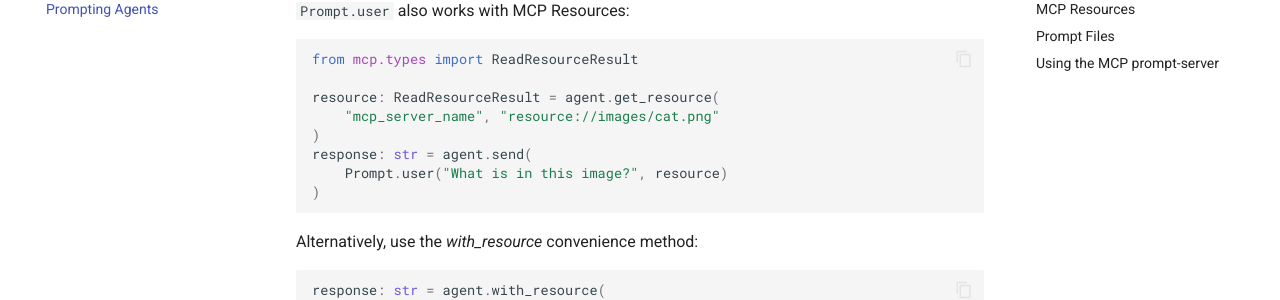
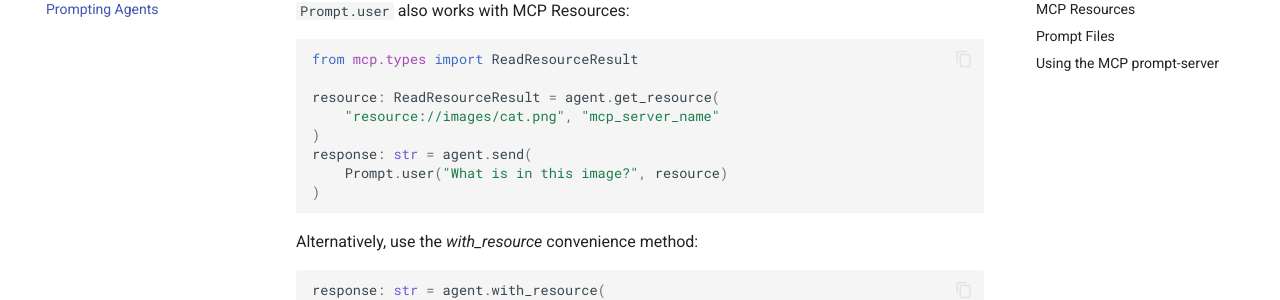
Before and after one commit to evalstate/fast-agent-docs, an MkDocs documentation site: the page built from docs/agents/prompting.md, in a window 1280 px wide and 900 px high, scrolled down 1376 px. Shown: the part 153-453 px from the top of the window. Built offline with MkDocs 1.6.1 and Material for MkDocs 9.7.7, drawn with Linux system fonts in a browser that asks for light colours; comment, search, counter and statistics services are not loaded.

```diff
--- a/docs/agents/prompting.md
+++ b/docs/agents/prompting.md
@@ -66,7 +66,7 @@ response: str = agent.send(first_message)
 from mcp.types import ReadResourceResult
 
 resource: ReadResourceResult = agent.get_resource(
-    "mcp_server_name", "resource://images/cat.png"
+    "resource://images/cat.png", "mcp_server_name"
 )
 response: str = agent.send(
     Prompt.user("What is in this image?", resource)
```
